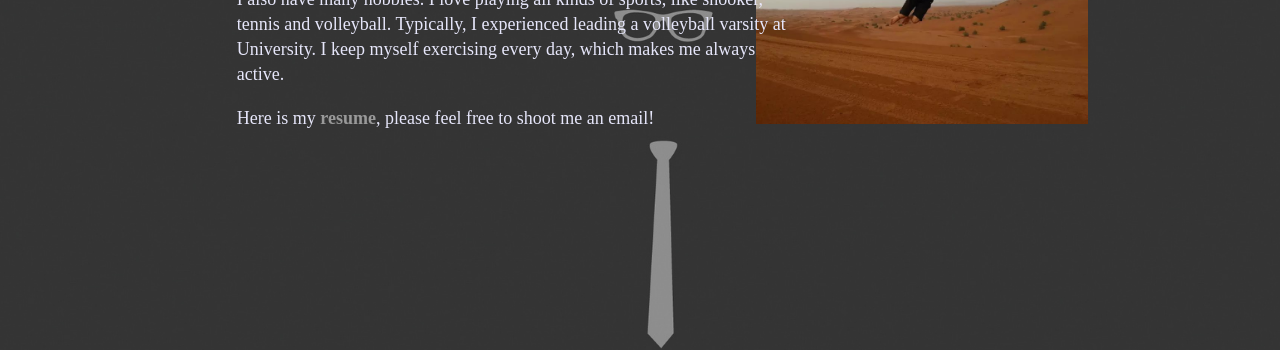
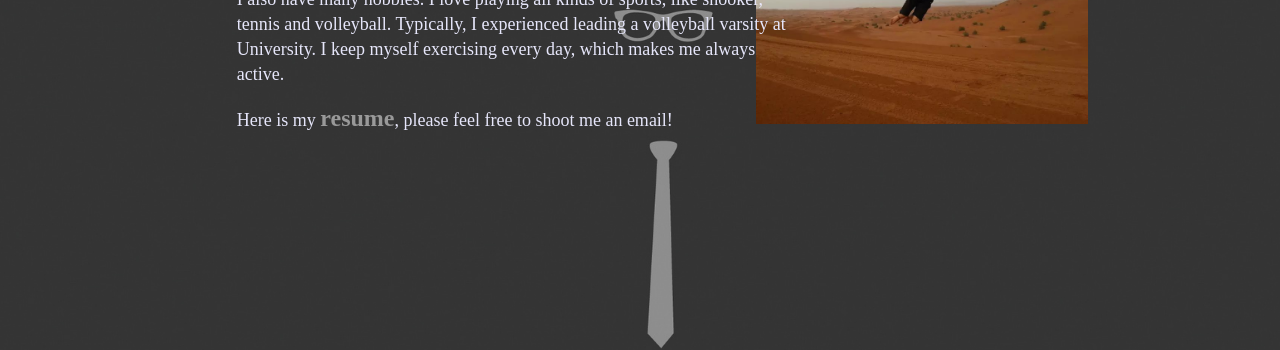
Before and after one commit to Eason666/Easonwang.github.io, a Jekyll site: the page built from about/index.html, in a window 1280 px wide. Shown: the part 272-622 px from the top of the page. Built offline with Jekyll 4.4.1, drawn with Linux system fonts in a browser that asks for light colours.

Commit message:
Update index.html

```diff
--- a/about/index.html
+++ b/about/index.html
@@ -11,5 +11,5 @@
 		<p class="content">My main fields of interest are Web standards, Web applications, server-side development, user experience, front-end development.</p>
 		<p class="content">I also have many hobbies. I love playing all kinds of sports, like snooker, tennis and volleyball.
 			Typically, I experienced leading a volleyball varsity at University. I keep myself exercising every day, which makes me always active.
-		<p class="content"> Here is my <a href="/Junheng Wang - resume.pdf"><font size="4"><strong>resume</strong></font></a>, please feel free to shoot me an email!</p>
+		<p class="content"> Here is my <a href="/Junheng Wang - resume.pdf"><font size="5"><strong>resume</strong></font></a>, please feel free to shoot me an email!</p>
         </div>
```
